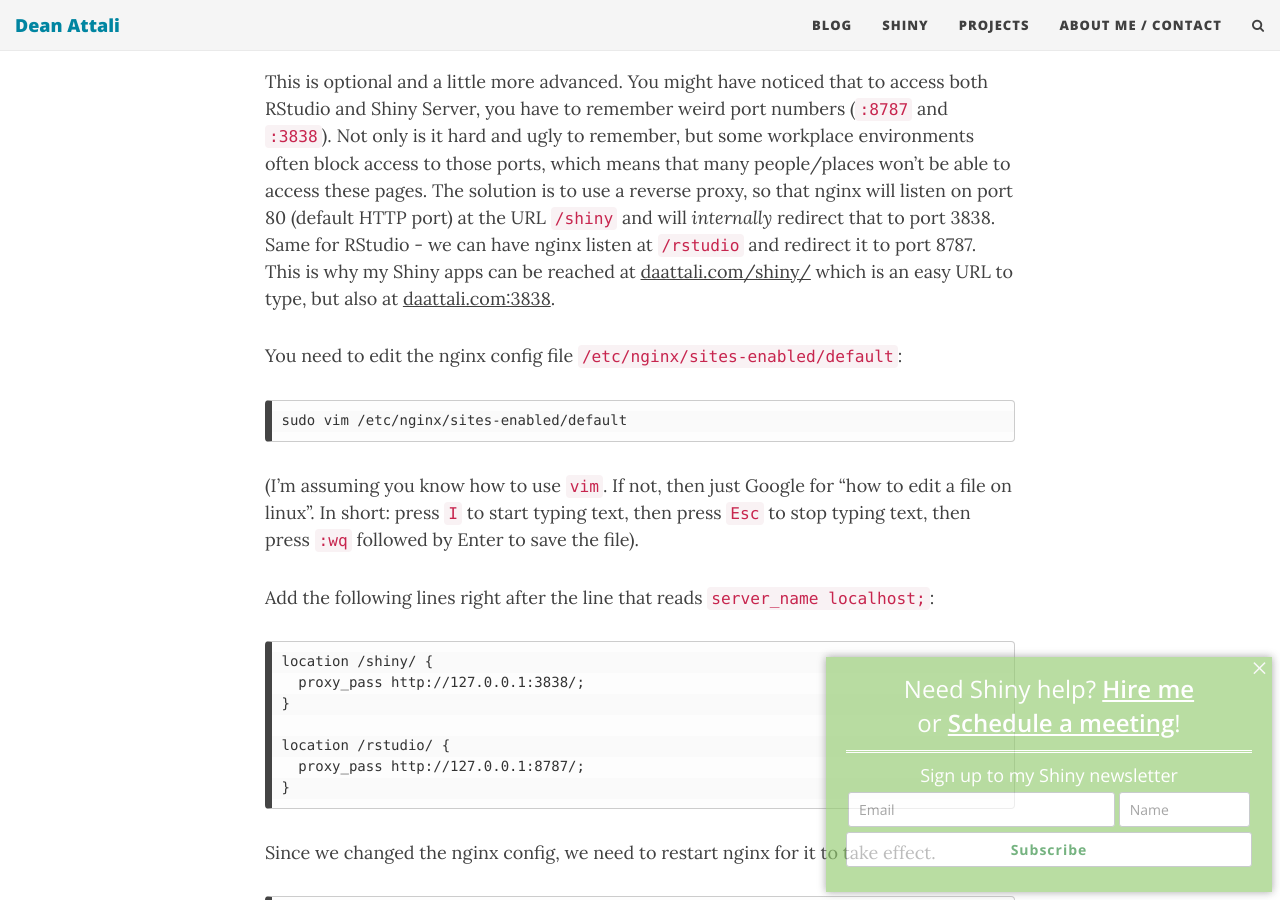
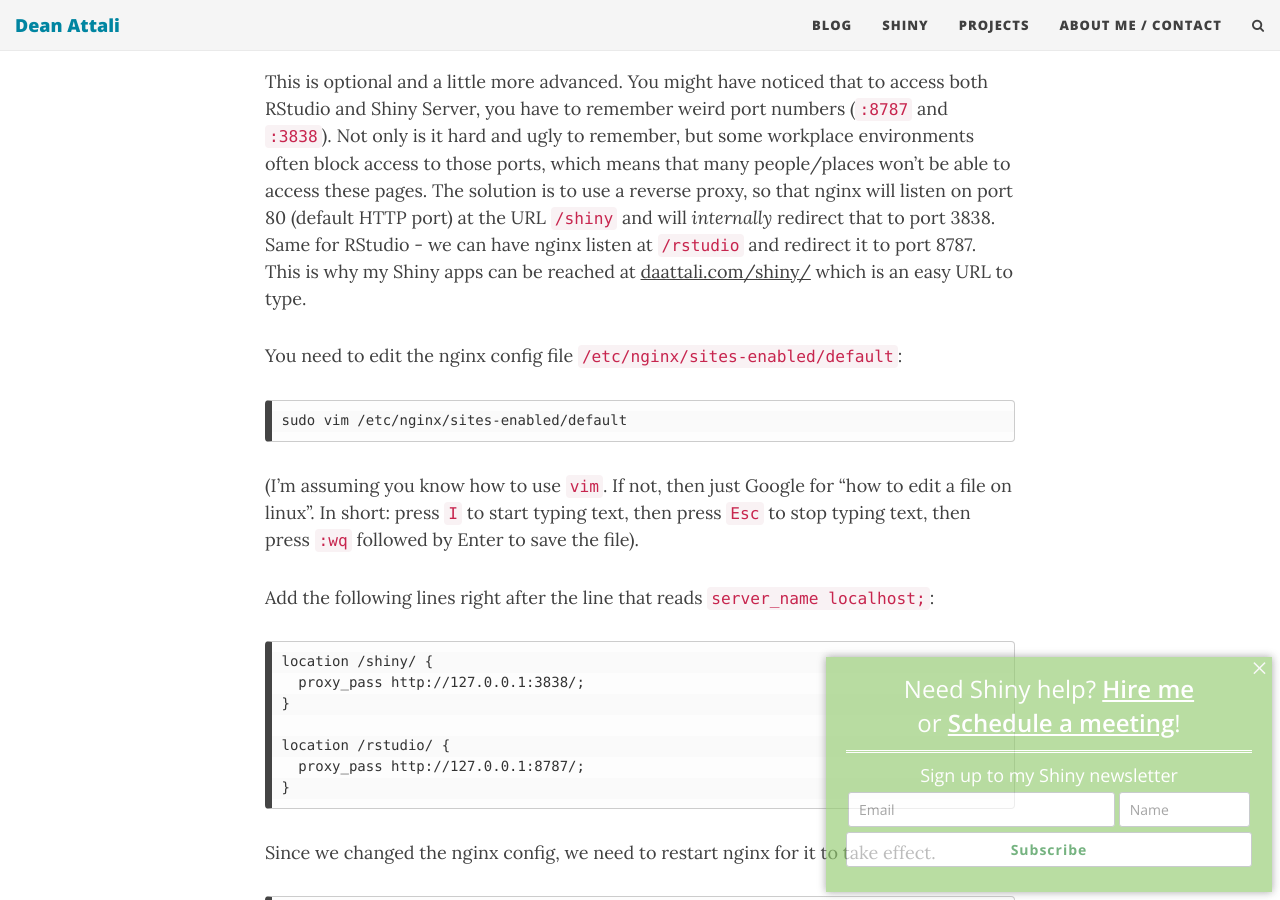
Before and after one commit to daattali/daattali.github.io, a Jekyll site: the page built from _posts/2015-05-09-setup-rstudio-shiny-server-digital-ocean.md, in a window 1280 px wide and 900 px high, scrolled down 14683 px. Built offline with Jekyll 4.4.1, drawn with Linux system fonts in a browser that asks for light colours; nearby versions of some CDN libraries; comment, search, counter and statistics services are not loaded.

Commit message:
Update 2015-05-09-setup-rstudio-shiny-server-digital-ocean.md

```diff
--- a/_posts/2015-05-09-setup-rstudio-shiny-server-digital-ocean.md
+++ b/_posts/2015-05-09-setup-rstudio-shiny-server-digital-ocean.md
@@ -299,7 +299,7 @@ If you place an Rmarkdown file with the exact name of `index.Rmd` in any folder
 
 # Step 9: Make pretty URLs for RStudio Server and Shiny Server {#reverse-proxy}
 
-This is optional and a little more advanced. You might have noticed that to access both RStudio and Shiny Server, you have to remember weird port numbers (`:8787` and `:3838`). Not only is it hard and ugly to remember, but some workplace environments often block access to those ports, which means that many people/places won't be able to access these pages. The solution is to use a reverse proxy, so that nginx will listen on port 80 (default HTTP port) at the URL `/shiny` and will *internally* redirect that to port 3838. Same for RStudio - we can have nginx listen at `/rstudio` and redirect it to port 8787. This is why my Shiny apps can be reached at [daattali.com/shiny/](http://daattali.com/shiny/) which is an easy URL to type, but also at [daattali.com:3838](http://daattali.com:3838).
+This is optional and a little more advanced. You might have noticed that to access both RStudio and Shiny Server, you have to remember weird port numbers (`:8787` and `:3838`). Not only is it hard and ugly to remember, but some workplace environments often block access to those ports, which means that many people/places won't be able to access these pages. The solution is to use a reverse proxy, so that nginx will listen on port 80 (default HTTP port) at the URL `/shiny` and will *internally* redirect that to port 3838. Same for RStudio - we can have nginx listen at `/rstudio` and redirect it to port 8787. This is why my Shiny apps can be reached at [daattali.com/shiny/](http://daattali.com/shiny/) which is an easy URL to type.
 
 You need to edit the nginx config file `/etc/nginx/sites-enabled/default`:
 
@@ -405,7 +405,7 @@ If you've found this tutorial useful, please consider supporting me for the coun
 
 **[2015-12-05]** Added a small paragraph to [step 9](#reverse-proxy) for fixing Shiny app URLs that don't have a trailing slash.
 
-**[2016-03-10]** There was an article today about how to [add authentication to Shiny Server using nginx](http://www.datascienceriot.com/add-authentication-to-shiny-server-with-nginx/).  I haven't tried it, but it looks like a great resource if you want to add authentication to your apps.
+**[2016-03-10]** There was an article today about how to [add authentication to Shiny Server using nginx](https://www.r-bloggers.com/add-authentication-to-shiny-server-with-nginx/).  I haven't tried it, but it looks like a great resource if you want to add authentication to your apps.
 
 **[2016-10-09]** Added a [small section](#server-pro) on Shiny Server Pro.
 
```
